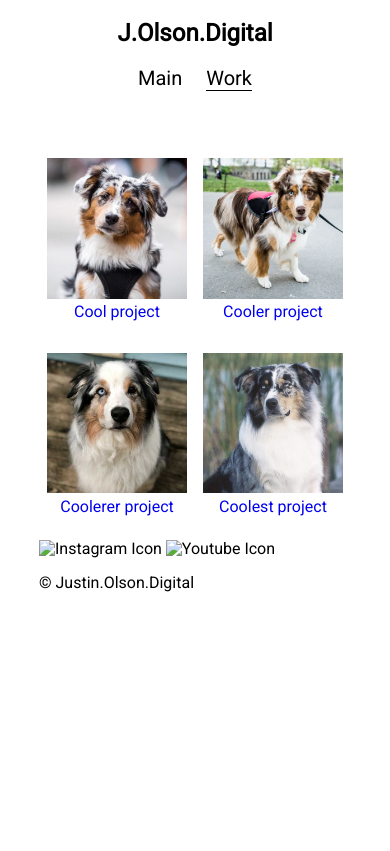
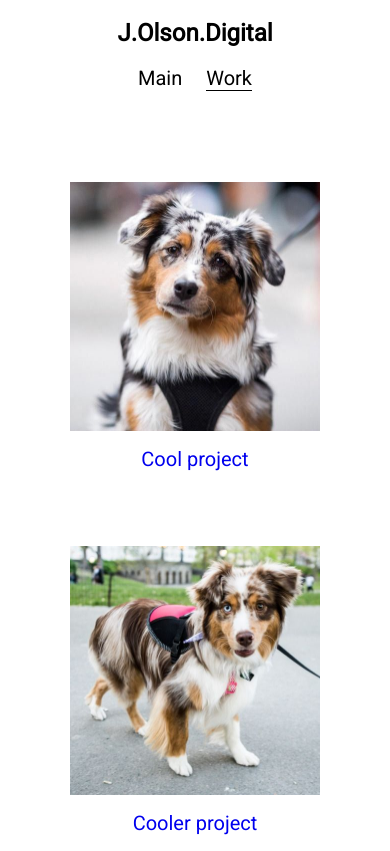
Before and after one commit to 8BitJustin/basic_website, a plain HTML site: page work.html in a window 390 px wide. Shown: the top 851 px of the page. Drawn offline with Linux system fonts and the light colour scheme.

Commit message:
Adjusted project li's to be bigger on mobile, also adjusted p tag font sizes.

```diff
--- a/css/styles.css
+++ b/css/styles.css
@@ -113,13 +113,15 @@ main h2 {
 
 #projects li {
   float: left;
-  width: 45%;
-  margin: 2.5%;
+  width: 80%;
+  margin: 10%;
 }
 
 #projects p {
-  margin-top: 0;
+  margin: 0;
+  padding: 5%;
   text-align: center;
+  font-size: 1.25em;
 }
 
 /**********/
--- a/work.html
+++ b/work.html
@@ -57,8 +57,8 @@
           </ul>
         </main>
         <footer>
-          <img src="img/ig.svg" alt="Instagram Icon" />
-          <img src="img/yt.svg" alt="Youtube Icon" />
+          <img src="img/ig.png" alt="Instagram Icon" />
+          <img src="img/yt.png" alt="Youtube Icon" />
           <p>&copy; Justin.Olson.Digital</p>
         </footer>
       </div>
```
